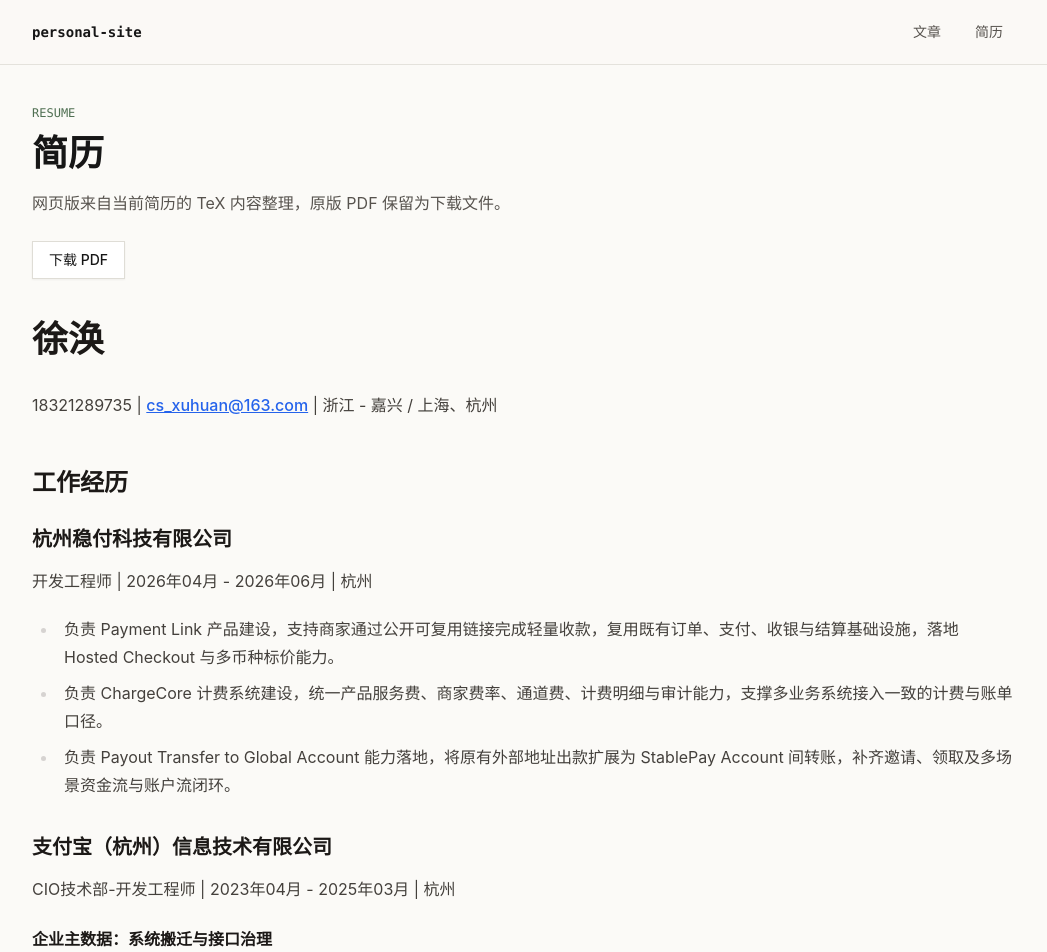
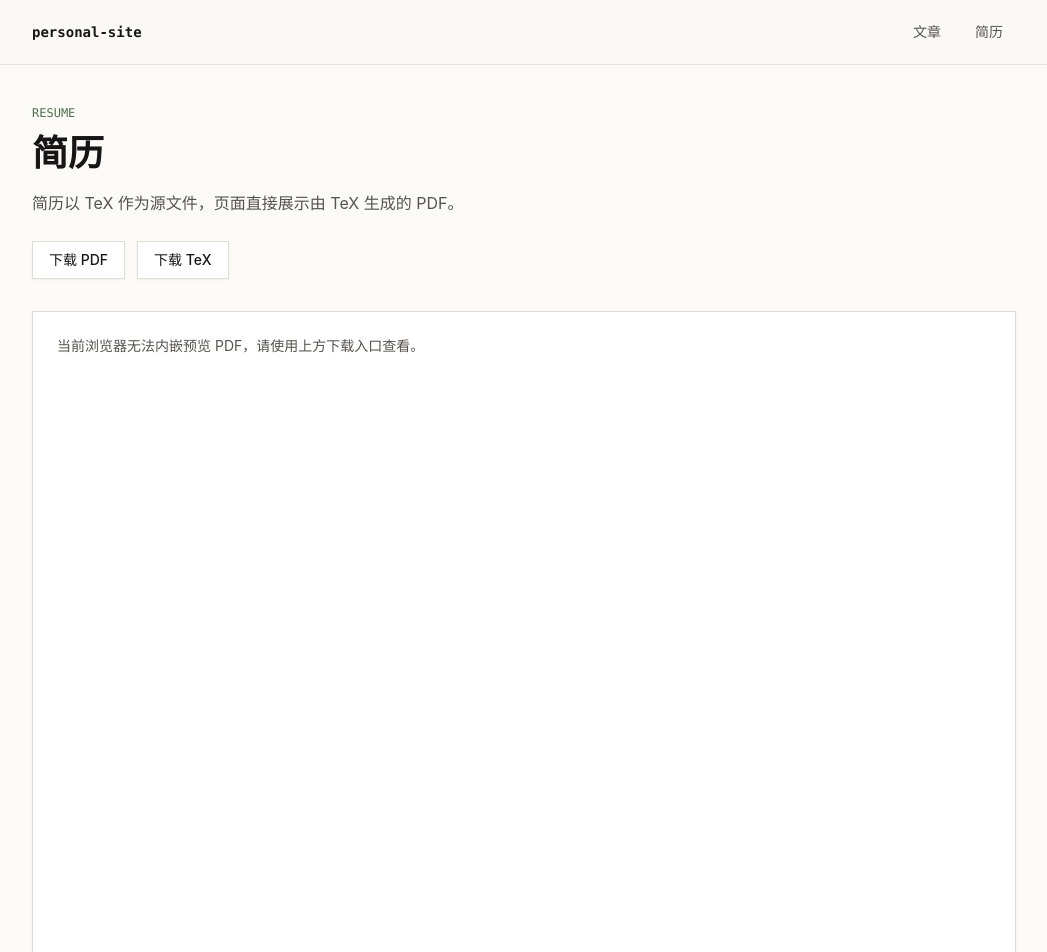
Before and after one commit to gelatoni-xh/personal-site, a Next.js app: page /resume in a window 1280 px wide. Shown: the top 952 px of the page, without its empty margins (116-1163 px from the left). Built offline with nearby package versions, Linux system fonts and the light colour scheme.

Commit message:
Render resume from PDF artifact

```diff
--- a/app/resume/page.tsx
+++ b/app/resume/page.tsx
@@ -1,22 +1,33 @@
-import { MarkdownBody } from "@/components/markdown/markdown-body";
-import { getResume } from "@/lib/content/resume";
-
 export const metadata = {
   title: "简历",
 };
 
 export default function ResumePage() {
-  const resume = getResume();
-
   return (
     <section>
       <p className="page-kicker">Resume</p>
       <h1 className="page-title">简历</h1>
-      <p className="page-description">网页版来自当前简历的 TeX 内容整理，原版 PDF 保留为下载文件。</p>
-      <a className="mt-6 inline-flex border border-line bg-white px-4 py-2 text-sm font-medium text-ink shadow-sm transition hover:border-ink" href="/resume/resume-v1-2026-06-26.pdf">
-        下载 PDF
-      </a>
-      <MarkdownBody className="mt-10" content={resume} />
+      <p className="page-description">简历以 TeX 作为源文件，页面直接展示由 TeX 生成的 PDF。</p>
+      <div className="mt-6 flex flex-wrap gap-3">
+        <a className="inline-flex border border-line bg-white px-4 py-2 text-sm font-medium text-ink shadow-sm transition hover:border-ink" href="/resume/resume-v1-2026-06-26.pdf">
+          下载 PDF
+        </a>
+        <a className="inline-flex border border-line bg-white px-4 py-2 text-sm font-medium text-ink shadow-sm transition hover:border-ink" href="/resume/resume-v1-2026-06-26.tex">
+          下载 TeX
+        </a>
+      </div>
+      <div className="mt-8 overflow-hidden border border-line bg-white shadow-sm">
+        <object
+          aria-label="徐涣简历 PDF"
+          className="h-[78vh] min-h-[720px] w-full"
+          data="/resume/resume-v1-2026-06-26.pdf"
+          type="application/pdf"
+        >
+          <div className="p-6 text-sm text-stone-600">
+            当前浏览器无法内嵌预览 PDF，请使用上方下载入口查看。
+          </div>
+        </object>
+      </div>
     </section>
   );
 }
--- a/content/resume/resume.md
+++ /dev/null
@@ -1,56 +0,0 @@
-# 徐涣
-
-18321289735 | cs_xuhuan@163.com | 浙江 - 嘉兴 / 上海、杭州
-
-## 工作经历
-
-### 杭州稳付科技有限公司
-
-开发工程师 | 2026年04月 - 2026年06月 | 杭州
-
-- 负责 Payment Link 产品建设，支持商家通过公开可复用链接完成轻量收款，复用既有订单、支付、收银与结算基础设施，落地 Hosted Checkout 与多币种标价能力。
-- 负责 ChargeCore 计费系统建设，统一产品服务费、商家费率、通道费、计费明细与审计能力，支撑多业务系统接入一致的计费与账单口径。
-- 负责 Payout Transfer to Global Account 能力落地，将原有外部地址出款扩展为 StablePay Account 间转账，补齐邀请、领取及多场景资金流与账户流闭环。
-
-### 支付宝（杭州）信息技术有限公司
-
-CIO技术部-开发工程师 | 2023年04月 - 2025年03月 | 杭州
-
-#### 企业主数据：系统搬迁与接口治理
-
-- 负责 HR 主数据系统搬迁与切流治理，支撑千级接口迁移与复杂调用链切换，保障业务连续性与数据稳定。
-- 设计代码、数据、结果三级一致性校验体系，推动主数据接口从 1000+ 收敛至 200+ 领域级接口，支撑灰度迁移、接口融合与长期治理。
-
-#### 核心人事：任职计划解耦
-
-- 负责任职计划解耦改造，协调 7 个业务系统收敛生成逻辑与语义边界，统一 80+ reasonCode 的主数据口径。
-- 设计时间线编排与结构推导能力，支持任职冲突裁决、历史插入、撤销推演、多岗位识别及组织关系生成。
-
-#### 企业主数据：架构治理与系统演进
-
-- 负责主数据系统架构治理，推进 DDD 分层重构、消息与任务治理、依赖收敛及可观测性建设，提升系统可维护性与演进能力。
-- 参与层级拆分与职务体系调整等主数据改造，支持规则抽象、区间判断优化及后续多体系扩展。
-
-## 教育经历
-
-### 华东师范大学
-
-硕士 | 大数据技术与工程 / 数据科学与工程学院 | 2020年09月 - 2023年03月 | 上海
-
-- 作为“水杉在线”教学平台后端主要开发者，服务全校 2 万+ 学生，覆盖课程、测评、OJ、工坊等模块。
-
-### 华东理工大学
-
-本科 | 计算机科学与技术 / 信息科学与工程学院 | 2016年09月 - 2020年06月 | 上海
-
-- 专业排名：9/110 | 一等学业奖学金 | 国家级大学生创新创业项目
-
-## 研发方式
-
-- 在需求澄清、方案设计、编码实现与验证等环节持续引入 AI 协作，围绕 PRD、设计稿与仓库上下文组织研发流程，重点控制数据模型、协议边界、影响面、资金流与稳定性保障。
-- 针对方案设计、前后端开发、存储设计、测试验证与观测排查等场景沉淀协作模板，通过多会话协作推进复杂需求交付，优先保证实现一致性与变更可控性。
-- 将高频研发动作逐步沉淀为可复用流程，使 AI 更接近受约束的工程协作者，而不是脱离上下文的代码生成工具。
-
-## 专业证书
-
-- CET6 | 证券从业资格证 | 区块链应用操作员二级
--- a/lib/content/resume.ts
+++ /dev/null
@@ -1,17 +0,0 @@
-import fs from "node:fs";
-import path from "node:path";
-
-const resumePath = path.join(process.cwd(), "content/resume/resume.md");
-
-const emptyResume = `# 简历
-
-简历内容待补充。
-`;
-
-export function getResume() {
-  if (!fs.existsSync(resumePath)) {
-    return emptyResume;
-  }
-
-  return fs.readFileSync(resumePath, "utf8");
-}
```
Also changed, not shown: 1 other file (tests, documents, lock files or other folders).
